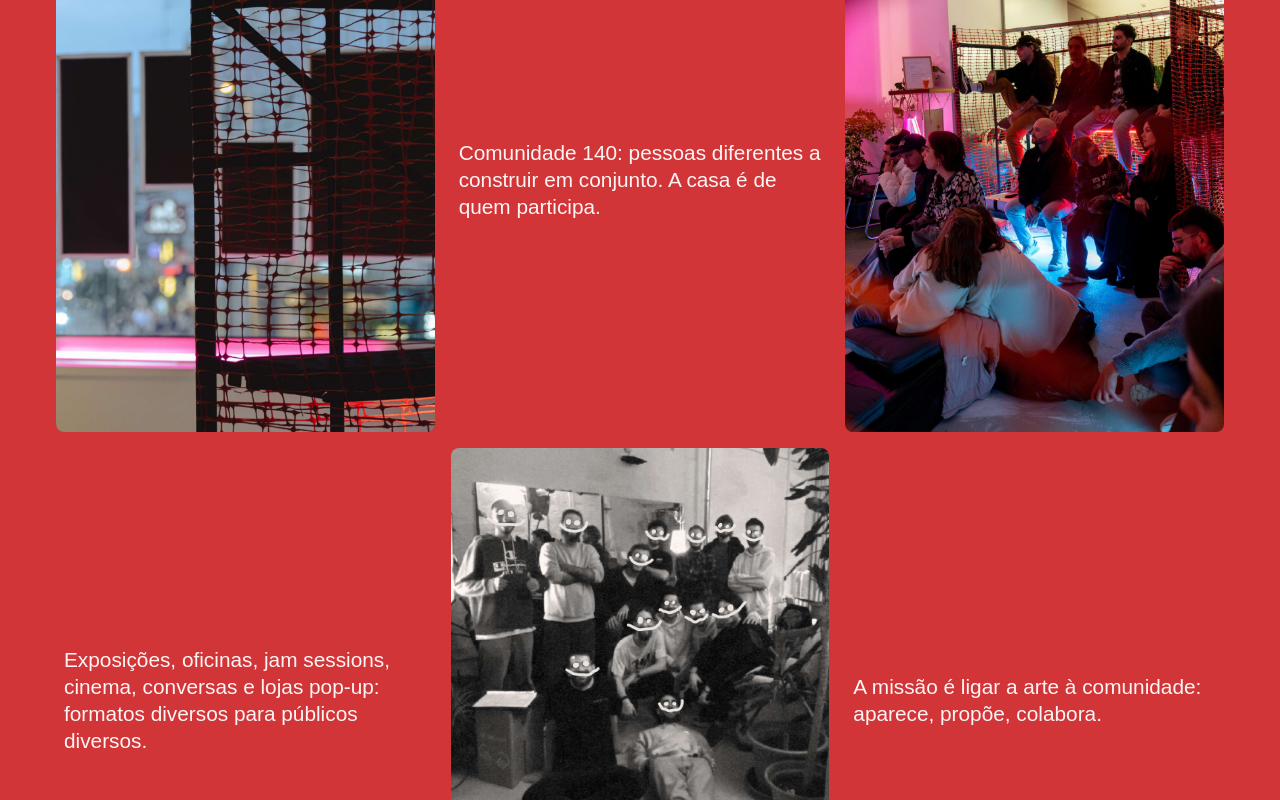
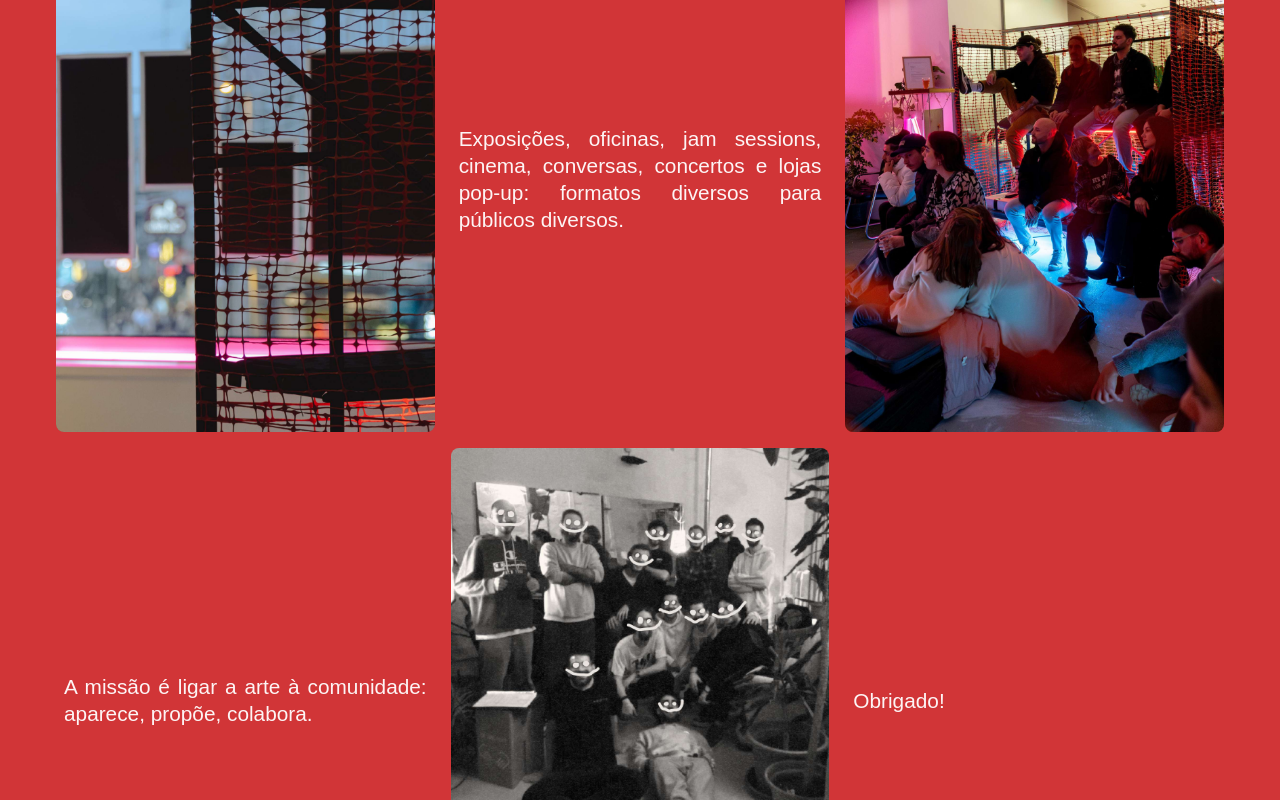
Before and after one commit to mdaraujo/140, a React (Vite) app: page /quem-somos in a window 1280 px wide. Shown: the part 1520-2320 px from the top of the page. Built offline with nearby package versions, Linux system fonts and the light colour scheme; a web font is replaced by a local one.

Commit message:
ux(event-detail): revert Anterior/Seguinte positions and meanings; keep short navigation delay | style(quem-somos): justify text blocks

```diff
--- a/src/data/about.ts
+++ b/src/data/about.ts
@@ -25,16 +25,14 @@ export const aboutItems: ContentItem[] = [
   { kind: 'image', src: QsLojaPopUp, alt: 'Loja Pop-Up' },
   {
     kind: 'text',
-    text: 'Comunidade 140: pessoas diferentes a construir em conjunto. A casa é de quem participa.',
+    text: 'Exposições, oficinas, jam sessions, cinema, conversas, concertos e lojas pop‑up: formatos diversos para públicos diversos.',
   },
 
   { kind: 'image', src: QsPublico, alt: 'Público' },
-  {
-    kind: 'text',
-    text: 'Exposições, oficinas, jam sessions, cinema, conversas e lojas pop‑up: formatos diversos para públicos diversos.',
-  },
+  { kind: 'text', text: 'A missão é ligar a arte à comunidade: aparece, propõe, colabora.' },
   { kind: 'image', src: QsFotoGrupo, alt: 'Grupo' },
-  { kind: 'text', text: 'A missão é ligar a arte à comunidade: aparece, propõe, colabora.' },
+
+  { kind: 'text', text: 'Obrigado!' },
 ];
 
 export default aboutItems;
--- a/src/pages/EventDetail.tsx
+++ b/src/pages/EventDetail.tsx
@@ -58,32 +58,34 @@ const EventDetail: React.FC = () => {
         Fechar
       </Link>
       <div className="event-nav-group">
+        {/* Left: Anterior → navigate to the more recent event (list previous) */}
         {laterEventId ? (
           <Link
             to={`/evento/${laterEventId}`}
             className="event-btn"
-            aria-label="Próximo evento (mais recente)"
+            aria-label="Evento anterior (mais recente)"
             onClick={(e) => handleDelayedNav(e, `/evento/${laterEventId}`)}
+          >
+            Anterior
+          </Link>
+        ) : (
+          <span className="event-btn disabled" aria-disabled="true" role="link" tabIndex={-1}>
+            Anterior
+          </span>
+        )}
+        {/* Right: Seguinte → navigate to the older event (list next) */}
+        {earlierEventId ? (
+          <Link
+            to={`/evento/${earlierEventId}`}
+            className="event-btn"
+            aria-label="Próximo evento (mais antigo)"
+            onClick={(e) => handleDelayedNav(e, `/evento/${earlierEventId}`)}
           >
             Seguinte
           </Link>
         ) : (
           <span className="event-btn disabled" aria-disabled="true" role="link" tabIndex={-1}>
             Seguinte
-          </span>
-        )}
-        {earlierEventId ? (
-          <Link
-            to={`/evento/${earlierEventId}`}
-            className="event-btn"
-            aria-label="Evento anterior (mais antigo)"
-            onClick={(e) => handleDelayedNav(e, `/evento/${earlierEventId}`)}
-          >
-            Anterior
-          </Link>
-        ) : (
-          <span className="event-btn disabled" aria-disabled="true" role="link" tabIndex={-1}>
-            Anterior
           </span>
         )}
       </div>
--- a/src/pages/QuemSomos.css
+++ b/src/pages/QuemSomos.css
@@ -89,3 +89,8 @@
   align-content: center;
   justify-items: start;
 }
+/* Justify body text while keeping titles aligned left */
+.about-page .card-grid .text-block > div {
+  text-align: justify;
+  text-justify: inter-word;
+}
```
Also changed, not shown: src/data/events.ts (+10 -0 lines).
